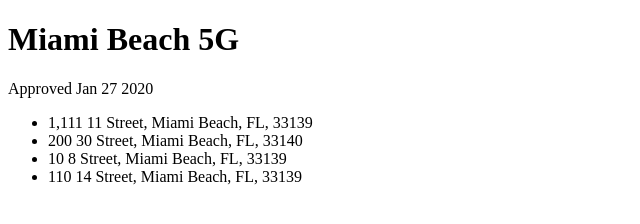
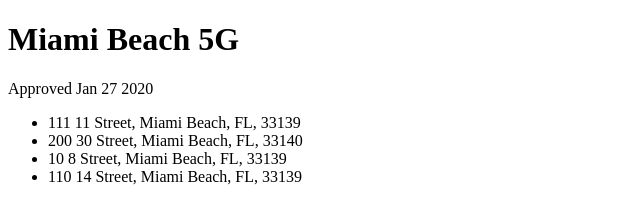
Before and after one commit to miamibeach5g/miamibeach5g.github.io, a plain HTML site: page index.html in a window 1280 px wide. Shown: the full height of the page, 0-640 px from the left. Drawn offline with Linux system fonts and the light colour scheme.

Commit message:
Update index.html

```diff
--- a/index.html
+++ b/index.html
@@ -5,7 +5,7 @@
 <p>Approved Jan 27 2020</p>
   <ul>
     <li>
-      1,111 11 Street, Miami Beach, FL, 33139
+      111 11 Street, Miami Beach, FL, 33139
     </li>
     <li>
       200 30 Street, Miami Beach, FL, 33140
```
